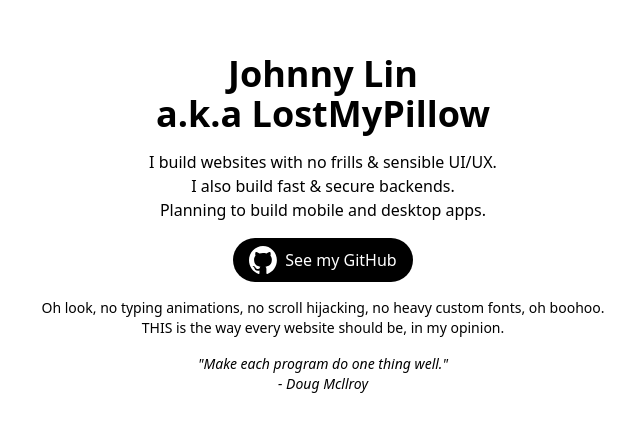
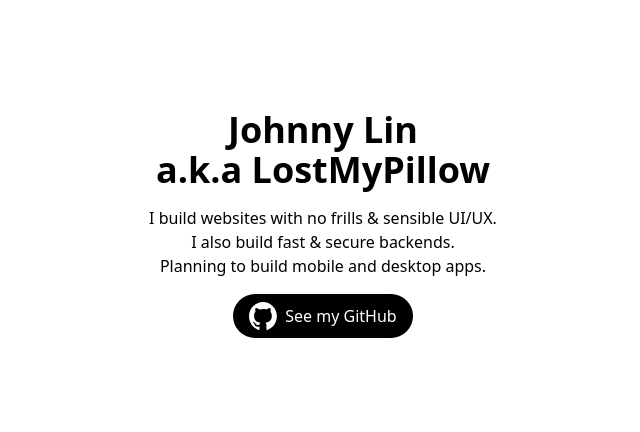
Before and after one commit to lostmypillow/lostmypillow.github.io, a React (Vite) app: page / in a window 1280 px wide. Shown: the part 176-608 px from the top of the page, without its empty margins (317-957 px from the left). Built offline with nearby package versions, Linux system fonts and the light colour scheme.

Commit message:
removed quip

```diff
--- a/src/App.jsx
+++ b/src/App.jsx
@@ -84,8 +84,8 @@ function App() {
           <img src="/github-white.svg" width={28} height={28} alt="GitHub logo" />
           See my GitHub
         </a>
-        <p className="text-center text-sm">Oh look, no typing animations, no scroll hijacking, no heavy custom fonts, oh boohoo. <br /> THIS is the way every website should be, in my opinion.</p>
-        <p className="italic text-center text-sm">"Make each program do one thing well." <br /> - Doug Mcllroy</p>
+        {/* <p className="text-center text-sm">Oh look, no typing animations, no scroll hijacking, no heavy custom fonts, oh boohoo. <br /> THIS is the way every website should be, in my opinion.</p>
+        <p className="italic text-center text-sm">"Make each program do one thing well." <br /> - Doug Mcllroy</p> */}
         {/* <TabsDemo /> */}
       </div>
     </>
```
